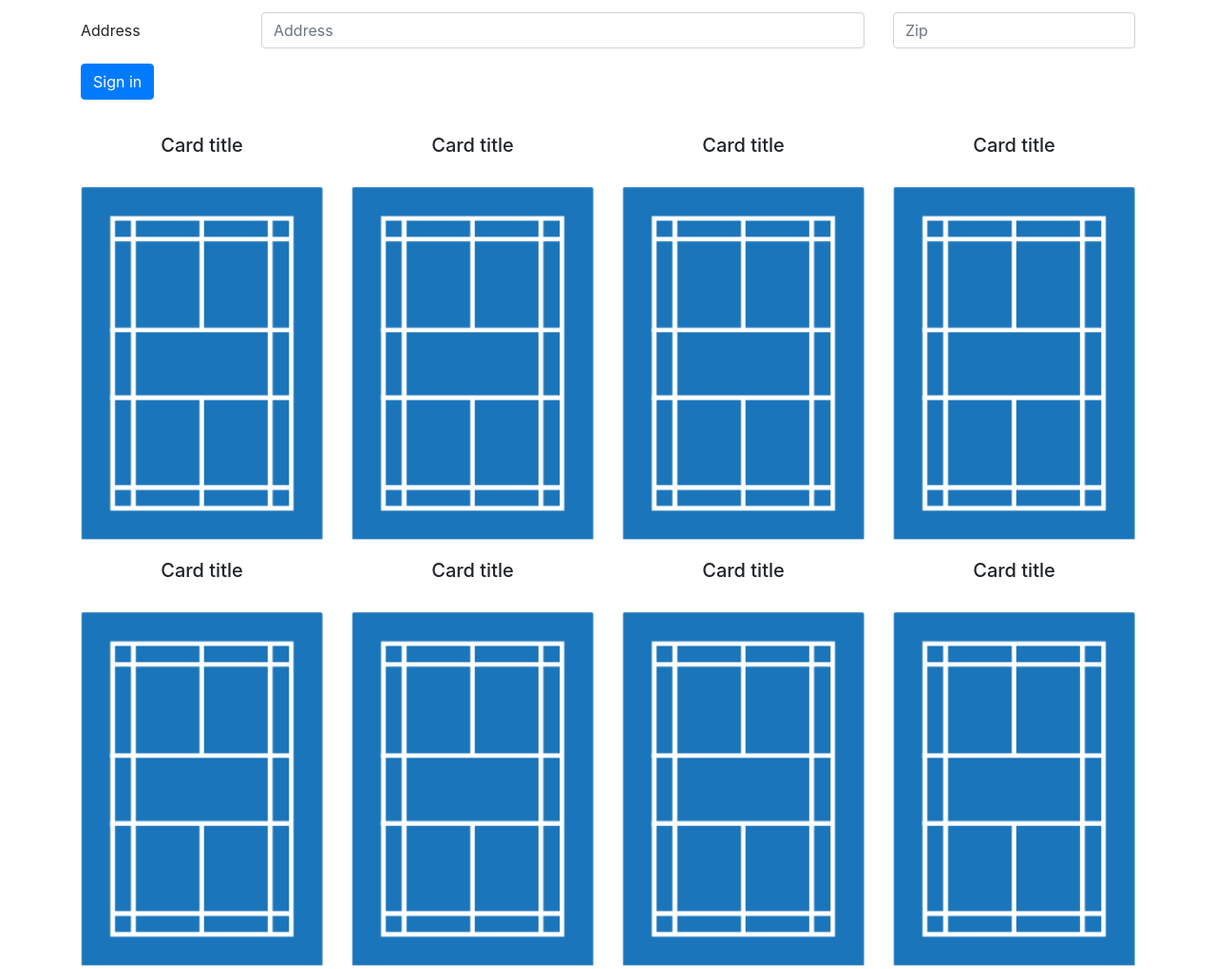
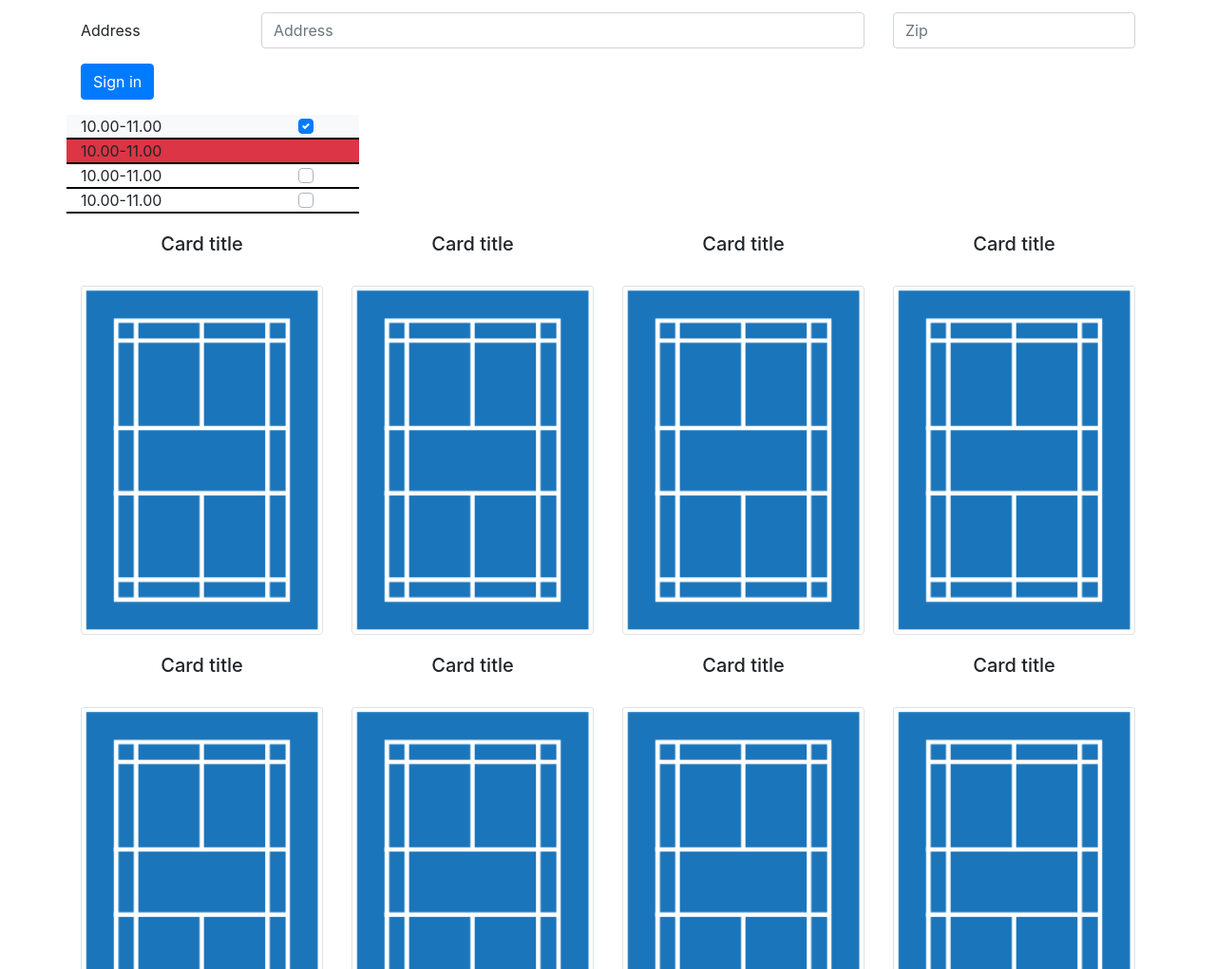
Before and after one commit to mono-note/project-IS, a plain HTML site: page index.html in a window 1280 px wide. Shown: the part 311-1332 px from the top of the page at 95% size. Drawn offline with nearby package versions, Linux system fonts and the light colour scheme.

Commit message:
add time table

```diff
--- a/index.html
+++ b/index.html
@@ -22,7 +22,6 @@
 <body>
   <div class="container">
     <form>
-
       <div class="form-group row">
         <label for="inputName" class="col-sm-2 col-form-label">Name</label>
         <div class="col">
@@ -82,37 +81,42 @@
         </div>
       </div>
     </form>
-    <div class="row">
-      <div class="col">
-        <div class="card">
-          <div class="card-body">
-            <h5 class="card-title">Card title</h5>
+
+    <div class="pickDate">
+      <div class="row">
+        <div class="label col-sm-8 bg-light">10.00-11.00</div>
+        <div class="check col-sm-4 bg-light">
+          <div class="custom-control custom-checkbox">
+            <input type="checkbox" class="custom-control-input" id="customCheck1" checked>
+            <label class="custom-control-label" for="customCheck1"></label>
           </div>
-          <div class="card-img"><img src="/Untitled-1.png" class="card-img-top" alt=""></div>
         </div>
       </div>
-      <div class="col">
-        <div class="card">
-          <div class="card-body">
-            <h5 class="card-title">Card title</h5>
+      <div class="row">
+        <div class="label col-sm-8 bg-danger">10.00-11.00</div>
+        <div class="check col-sm-4 bg-danger">
+          <div class="custom-control custom-checkbox">
+            <input type="checkbox" class="custom-control-input" id="customCheck2" disabled>
+            <label class="custom-control-label" for="customCheck2"></label>
           </div>
-          <div class="card-img"><img src="/Untitled-1.png" class="card-img-top" alt=""></div>
         </div>
       </div>
-      <div class="col">
-        <div class="card">
-          <div class="card-body">
-            <h5 class="card-title">Card title</h5>
+      <div class="row">
+        <div class="label col-sm-8">10.00-11.00</div>
+        <div class="check col-sm-4">
+          <div class="custom-control custom-checkbox">
+            <input type="checkbox" class="custom-control-input" id="customCheck3">
+            <label class="custom-control-label" for="customCheck3"></label>
           </div>
-          <div class="card-img"><img src="/Untitled-1.png" class="card-img-top" alt=""></div>
         </div>
       </div>
-      <div class="col">
-        <div class="card">
-          <div class="card-body">
-            <h5 class="card-title">Card title</h5>
+      <div class="row">
+        <div class="label col-sm-8">10.00-11.00</div>
+        <div class="check col-sm-4">
+          <div class="custom-control custom-checkbox">
+            <input type="checkbox" class="custom-control-input" id="customCheck4">
+            <label class="custom-control-label" for="customCheck4"></label>
           </div>
-          <div class="card-img"><img src="/Untitled-1.png" class="card-img-top" alt=""></div>
         </div>
       </div>
     </div>
@@ -122,7 +126,7 @@
           <div class="card-body">
             <h5 class="card-title">Card title</h5>
           </div>
-          <div class="card-img"><img src="/Untitled-1.png" class="card-img-top" alt=""></div>
+          <div class="card-img "><img src="/Untitled-1.png" class="card-img-top img-thumbnail" alt=""></div>
         </div>
       </div>
       <div class="col">
@@ -130,7 +134,7 @@
           <div class="card-body">
             <h5 class="card-title">Card title</h5>
           </div>
-          <div class="card-img"><img src="/Untitled-1.png" class="card-img-top" alt=""></div>
+          <div class="card-img"><img src="/Untitled-1.png" class="card-img-top img-thumbnail" alt=""></div>
         </div>
       </div>
       <div class="col">
@@ -138,7 +142,7 @@
           <div class="card-body">
             <h5 class="card-title">Card title</h5>
           </div>
-          <div class="card-img"><img src="/Untitled-1.png" class="card-img-top" alt=""></div>
+          <div class="card-img"><img src="/Untitled-1.png" class="card-img-top img-thumbnail" alt=""></div>
         </div>
       </div>
       <div class="col">
@@ -146,10 +150,46 @@
           <div class="card-body">
             <h5 class="card-title">Card title</h5>
           </div>
-          <div class="card-img"><img src="/Untitled-1.png" class="card-img-top" alt=""></div>
+          <div class="card-img"><img src="/Untitled-1.png" class="card-img-top img-thumbnail" alt=""></div>
         </div>
       </div>
     </div>
+    <div class="row">
+      <div class="col">
+        <div class="card">
+          <div class="card-body">
+            <h5 class="card-title">Card title</h5>
+          </div>
+          <div class="card-img"><img src="/Untitled-1.png" class="card-img-top img-thumbnail" alt=""></div>
+        </div>
+      </div>
+      <div class="col">
+        <div class="card">
+          <div class="card-body">
+            <h5 class="card-title">Card title</h5>
+          </div>
+          <div class="card-img"><img src="/Untitled-1.png" class="card-img-top img-thumbnail" alt=""></div>
+        </div>
+      </div>
+      <div class="col">
+        <div class="card">
+          <div class="card-body">
+            <h5 class="card-title">Card title</h5>
+          </div>
+          <div class="card-img"><img src="/Untitled-1.png" class="card-img-top img-thumbnail" alt=""></div>
+        </div>
+      </div>
+      <div class="col">
+        <div class="card">
+          <div class="card-body">
+            <h5 class="card-title">Card title</h5>
+          </div>
+          <div class="card-img"><img src="/Untitled-1.png" class="card-img-top img-thumbnail" alt=""></div>
+        </div>
+      </div>
+    </div>
+
+
   </div>
 </body>
 
--- a/main.css
+++ b/main.css
@@ -12,3 +12,23 @@
 .card .card-img:hover {
   opacity: .9;
 }
+
+.pickDate {
+  width: 25%;
+}
+.pickDate .row {
+  border-bottom:2px solid #000;
+}
+.pickDate .label{
+
+}
+.pickDate .check{
+  text-align: center;
+}
+.pickDate .label.bg-danger,
+.pickDate .check.bg-danger {
+  cursor:not-allowed
+}
+.pickDate .check.bg-danger .custom-control-label {
+display: none;
+}
```
